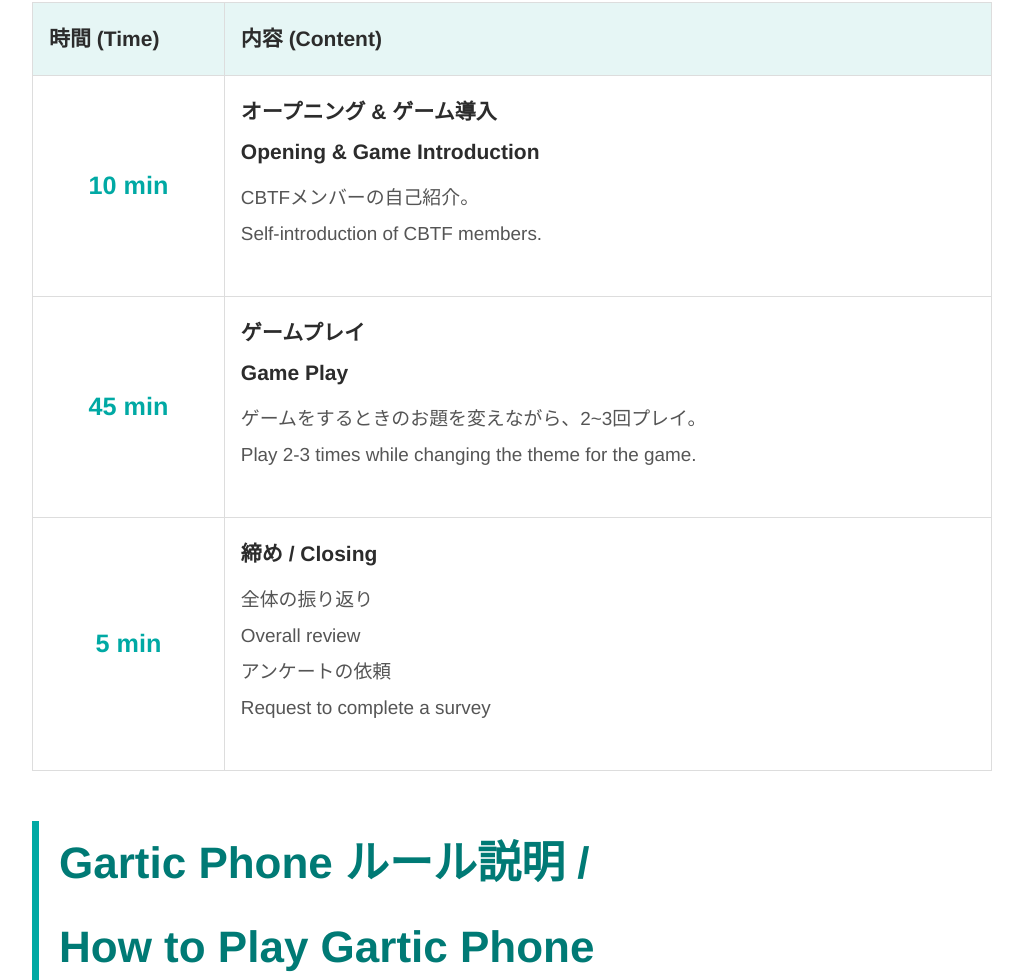
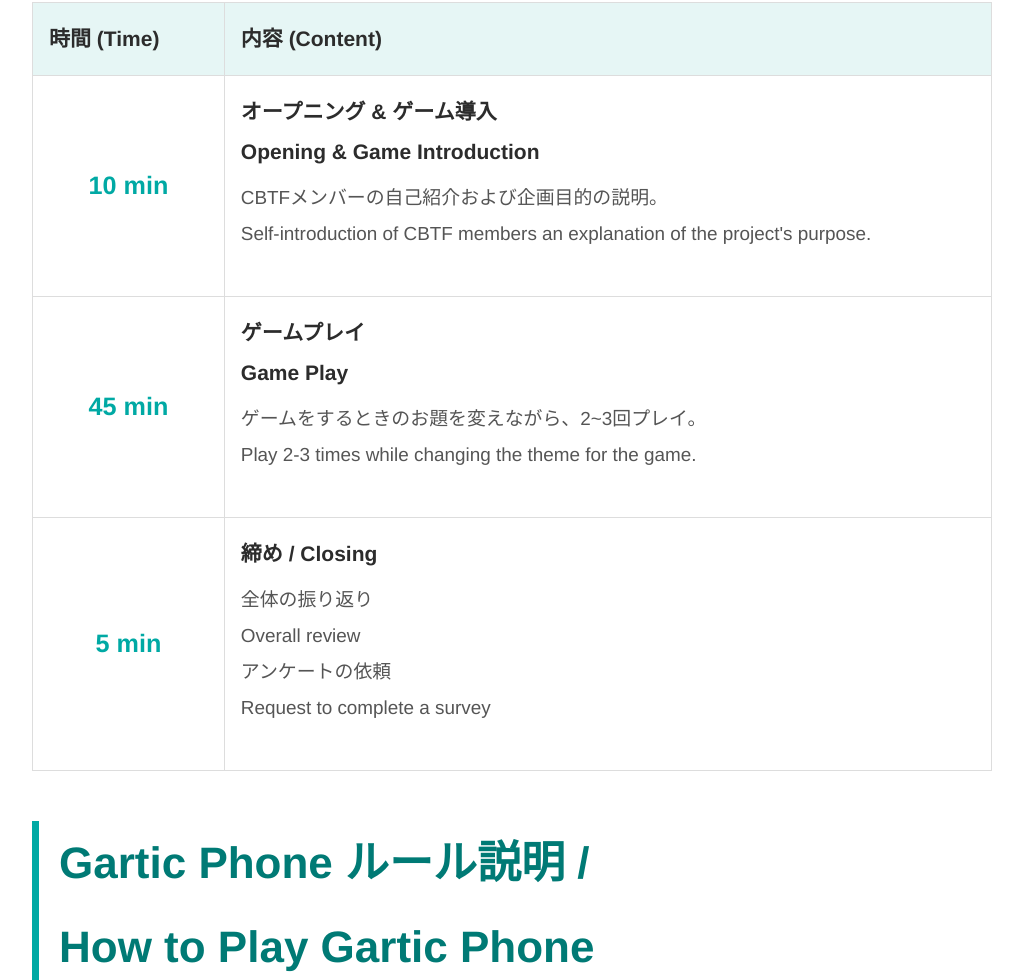
Before and after one commit to Atomjep/gameEvent_20250805, a plain HTML site: page index.html in a window 1280 px wide. Shown: the part 896-1876 px from the top of the page, without its empty margins (128-1151 px from the left). Drawn offline with Linux system fonts and the light colour scheme.

Commit message:
index.html

```diff
--- a/index.html
+++ b/index.html
@@ -275,7 +275,7 @@
                     <td class="time">10 min</td>
                     <td>
                         <strong>オープニング & ゲーム導入<br>Opening & Game Introduction</strong>
-                        <p class="purpose">CBTFメンバーの自己紹介。<br>Self-introduction of CBTF members.</p>
+                        <p class="purpose">CBTFメンバーの自己紹介および企画目的の説明。<br>Self-introduction of CBTF members an explanation of the project's purpose.</p>
                     </td>
                 </tr>
                 <tr>
```
